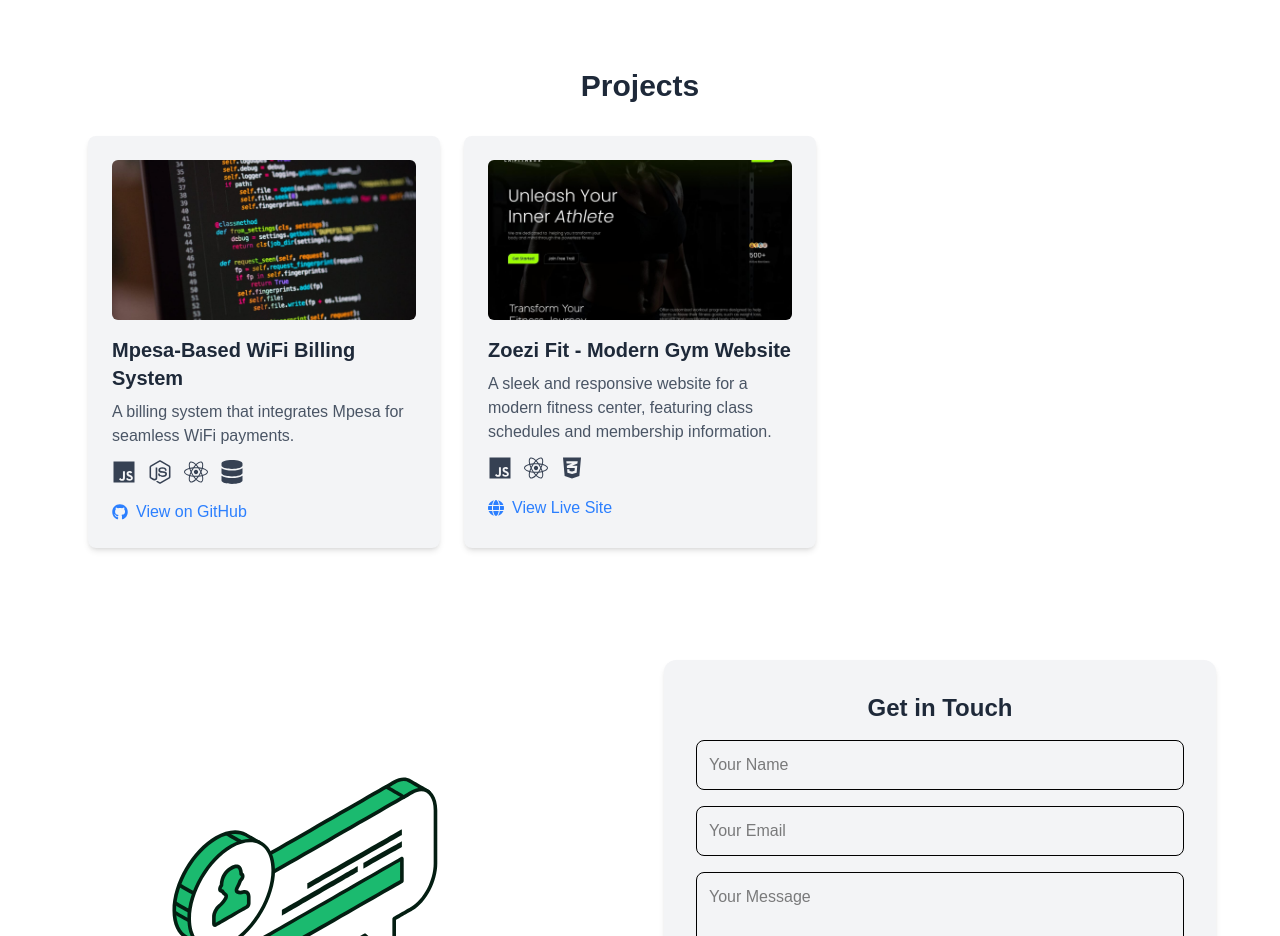
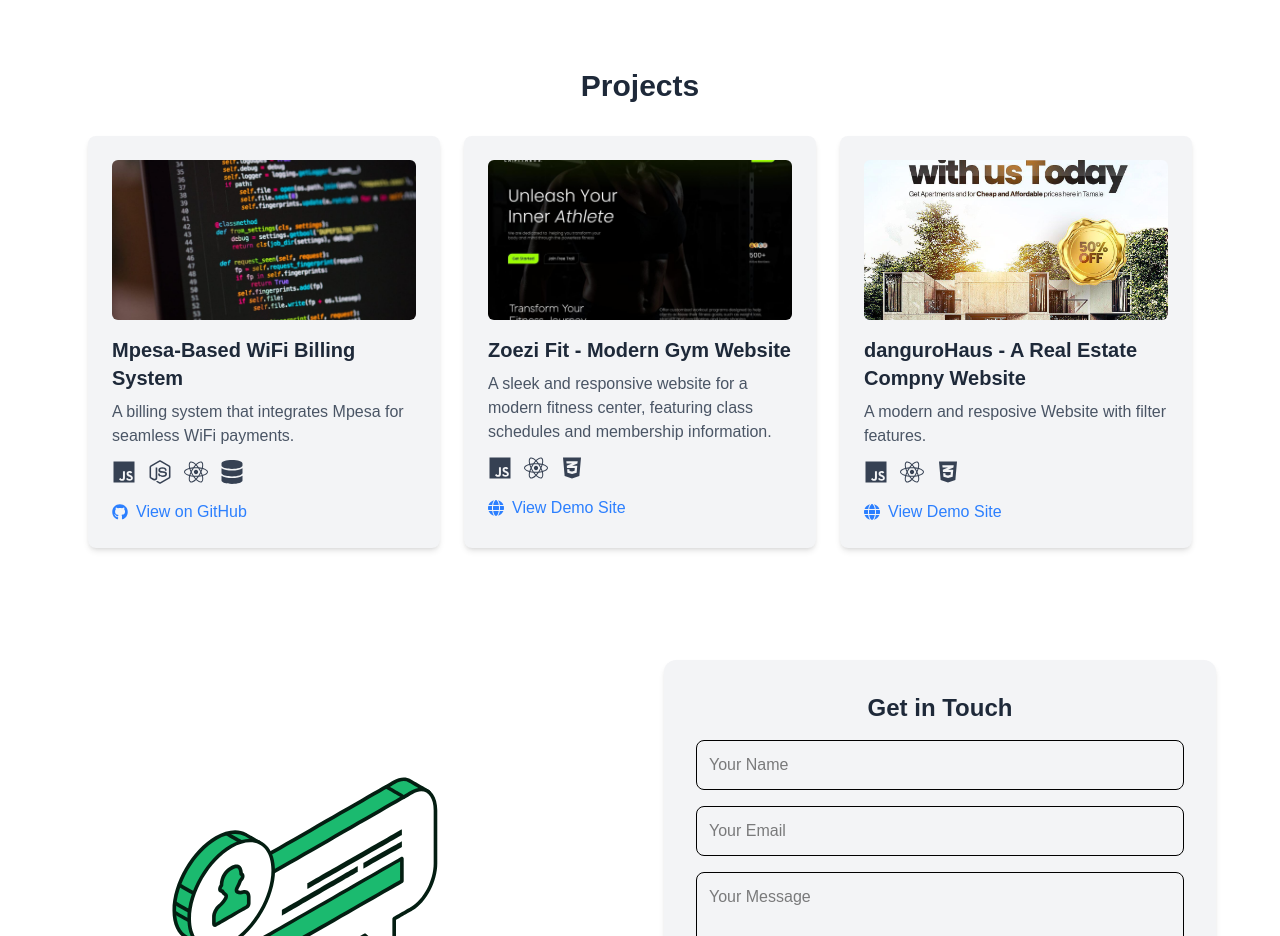
Before and after one commit to Nigiddy/my_portfolio, a Next.js app: page / in a window 1280 px wide. Shown: the part 1580-2516 px from the top of the page. Built offline with nearby package versions, Linux system fonts and the light colour scheme.

Commit message:
added the third project

```diff
--- a/src/components/Projects.jsx
+++ b/src/components/Projects.jsx
@@ -17,6 +17,14 @@
     techStack: [FaJs, FaReact, FaCss3Alt],
     image: "/images/zoeziFit.jpg",
     repoLink: "https://zoezi-fit.vercel.app/",
+    isDeployed: true
+  },
+  {
+    title: "danguroHaus - A Real Estate Compny Website",
+    description: "A modern and resposive Website with filter features.",
+    techStack: [FaJs, FaReact, FaCss3Alt],
+    image: "/images/danguro.jpg",
+    repoLink: "https://danguro-haus.vercel.app/",
     isDeployed: true
   },
   // Template for adding future projects
@@ -54,7 +62,7 @@
               <div className="mt-4 flex items-center gap-2 text-blue-500 dark:text-blue-400 font-medium">
                 {project.isDeployed ? (
                   <>
-                    <FaGlobe /> <span>View Live Site</span>
+                    <FaGlobe /> <span>View Demo Site</span>
                   </>
                 ) : (
                   <>
```
Also changed, not shown: public/images/danguro.jpg (added).
